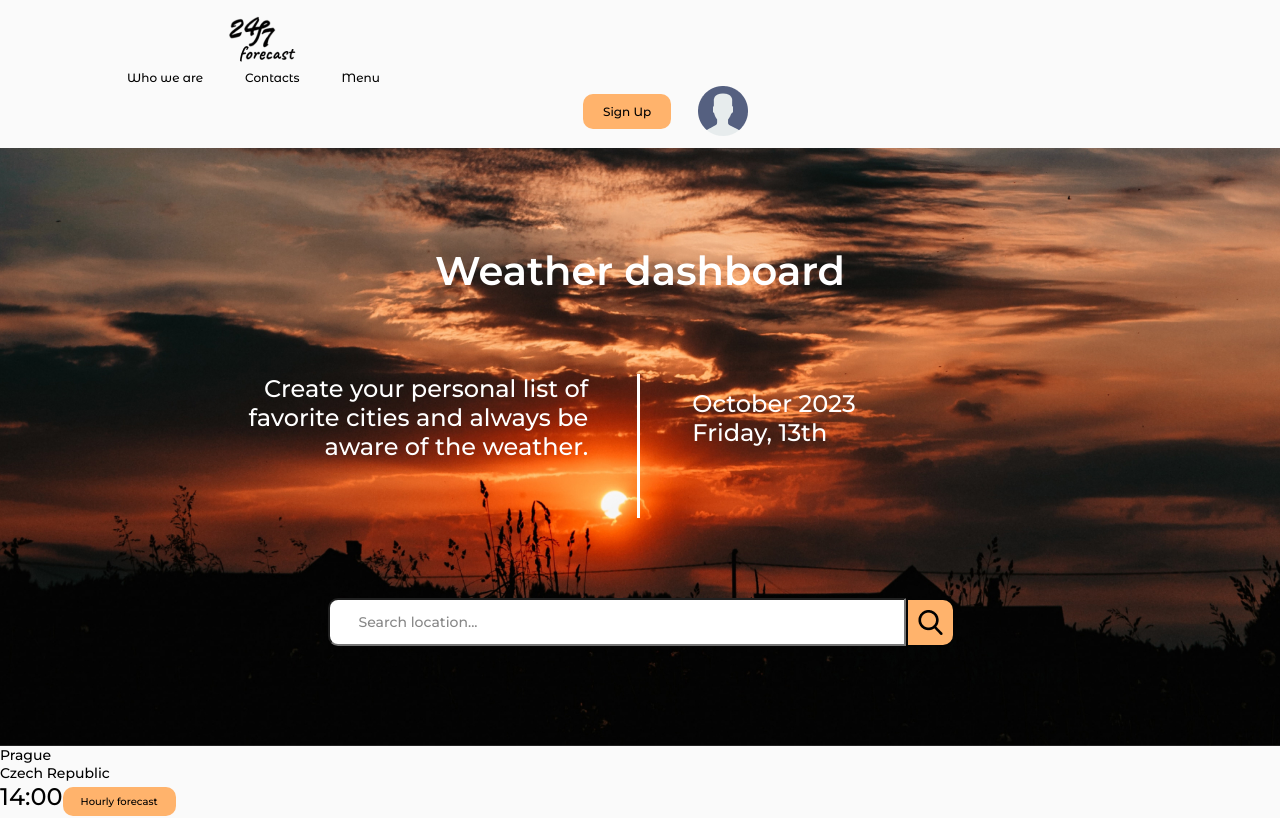
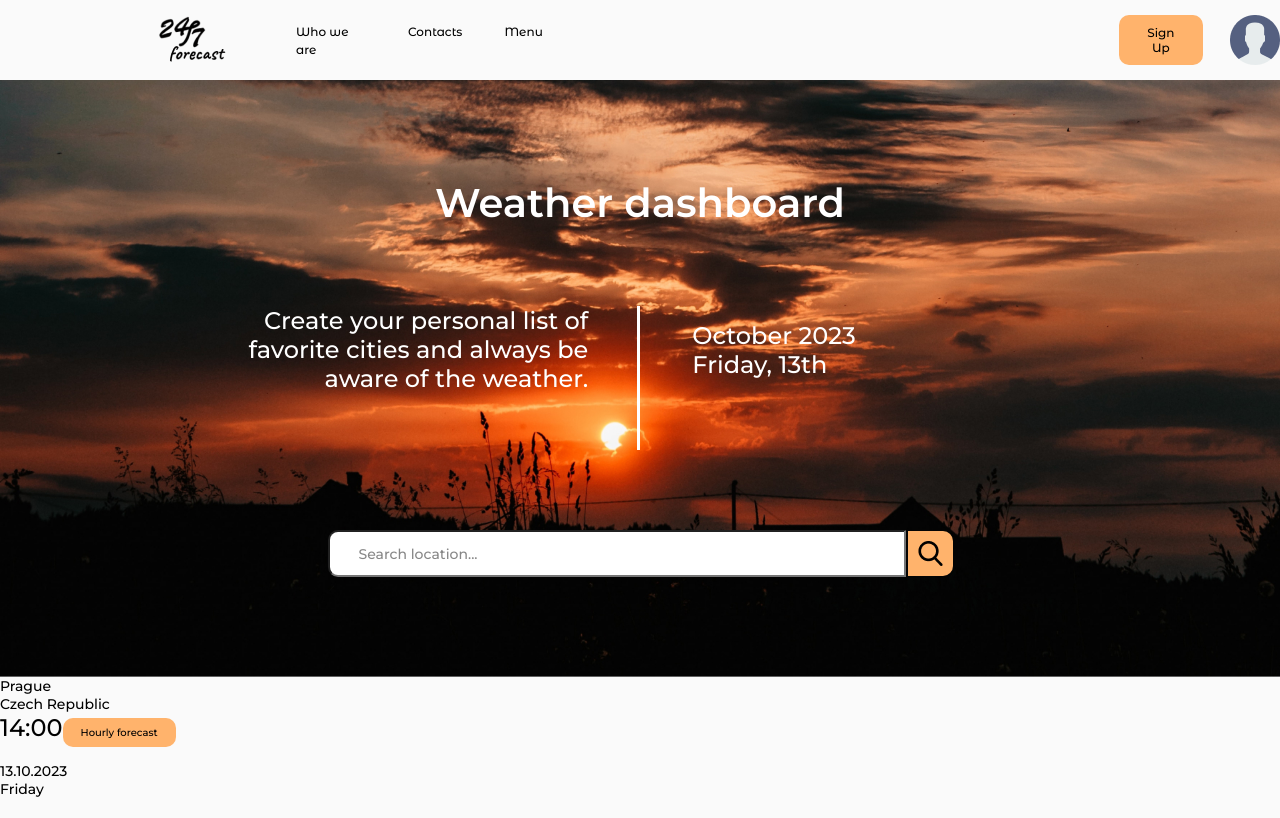
Before and after one commit to 0qsenxx/weather, a React (Create React App) app: page / in a window 1280 px wide. Shown: the top 818 px of the page. Built offline with nearby package versions, Linux system fonts and the light colour scheme.

Commit message:
header-adaptive-v1

```diff
--- a/src/components/Header/Header.jsx
+++ b/src/components/Header/Header.jsx
@@ -1,18 +1,98 @@
 import css from './Header.module.scss';
 import { useState } from 'react';
+import logo from "./logo.png";
+import user from "./user.png";
+
+// console.log(window.style.width);
 
 const Header = () => {
   const [isOpen, setOpen] = useState(false);
+  const [isOpenBurger, setOpenBurger] = useState(false);
 
   function isOpenModal() {
     setOpen(!isOpen);
-  }
+    // if (e.key === "Escape") {
+    //   document.addEventListener("keydown", setOpen(!isOpen));
+    // }
+  };
+
+  function isOpenClickModal(e) {
+    // setOpen(!isOpen);
+    if (e.key === "Escape") {
+      setOpen(!isOpen);
+    }
+  };
+
+  document.addEventListener("keydown", isOpenClickModal);
+
+  function isOpenBurgerF() {
+    setOpenBurger(!isOpenBurger);
+  };
 
   return (
     <>
       <header className={css.header}>
-        <div className="container">
-          <div className={css.header__logo}></div>
+        <div className={css.container}>
+          <div className={css.header__logo}>
+            <img src={logo} />
+          </div>
+
+
+          <button type='button' className={css.header__burgerBtn} onClick={isOpenBurgerF}>Menu
+            {isOpenBurger ?
+              <svg xmlns="http://www.w3.org/2000/svg" width="7" height="10" viewBox="0 0 7 10" fill="none" className={css.header__burgerSvg}>
+                <path d="M1.24219 9.24268L5.48483 5.00004L1.24219 0.757395" stroke="black" stroke-linecap="round" />
+              </svg>
+
+              :
+              <svg xmlns="http://www.w3.org/2000/svg" width="10" height="6" viewBox="0 0 10 6" fill="none" className={css.header__burgerSvg}>
+                <path d="M1 1L5.24264 5.24264L9.48528 1" stroke="black" stroke-linecap="round" />
+              </svg>
+
+            }
+          </button>
+
+
+
+
+          {isOpenBurger ?
+             <div className={css.burger}>
+             <ul className={css.header__navList}>
+               <li className={css.header__navItem}>
+                 <a className={css.header__navPage}>Who we are</a>
+               </li>
+               <li className={css.header__navItem}>
+                 <a className={css.header__navPage}>Contacts</a>
+               </li>
+               <li className={css.header__navItem}>
+                 <a className={css.header__navPage}>Menu</a>
+               </li>
+             </ul>
+             <div className={css.burger__signup}>
+               <button
+                 type="button"
+                 className={css.signup__button}
+                 onClick={isOpenModal}
+               >
+                 Sign Up
+               </button>
+               <div className={css.signup__user}>
+                 <img src={user} />
+               </div>
+             </div>
+           </div>
+
+            :
+            console.log("hide")
+
+          }
+
+
+
+
+
+
+
           <nav className={css.header__nav}>
             <ul className={css.header__navList}>
               <li className={css.header__navItem}>
@@ -26,6 +106,8 @@ const Header = () => {
               </li>
             </ul>
           </nav>
+
+
           <div className={css.header__signup}>
             <button
               type="button"
@@ -34,14 +116,16 @@ const Header = () => {
             >
               Sign Up
             </button>
-            <div className={css.signup__user}></div>
+            <div className={css.signup__user}>
+              <img src={user} />
+            </div>
           </div>
         </div>
       </header>
 
       {isOpen ? (
-        <div className={css.backdrop}>
-          <form className={css.modal}>
+        <div className={css.backdrop} >
+          <form className={css.modal} >
             <h2 className={css.modal__title}>Sign up</h2>
             <ul className={css.modal__list}>
               <li className={css.modal__item}>
--- a/src/components/Header/Header.module.scss
+++ b/src/components/Header/Header.module.scss
@@ -1,80 +1,207 @@
 .header {
+  padding-top: 14px;
+  padding-bottom: 14px;
+
+  @media (min-width: 654px) {
+    padding-top: 17px;
+    padding-bottom: 17px;
+  }
+
+  @media (min-width: 1170px) {
     padding-top: 12px;
     padding-bottom: 12px;
+  }
+
+  // @media (min-width: 654px) {
+
+  // }
+
+  // @media (min-width: 1170px) {
+
+  // }
+
+}
+
+.header__burgerBtn {
+  align-items: center;
+  margin-left: 215px;
+  color: #000;
+  font-family: "Montserrat Alternates";
+  font-size: 10px;
+  font-style: normal;
+  font-weight: 500;
+  line-height: normal;
+  border: none;
+  background-color: transparent;
+  margin-right: 5px;
+
+  @media (min-width: 654px) {
+    display: none;
+  }
+
+
+}
+
+
+.header__burgerSvg {
+  width: 12px;
+  height: 12px;
+  stroke-width: 1px;
+  margin-left: 5px;
+
+}
+
+
+
+
+
+
+
+
+.header .container {
   display: flex;
   align-items: center;
 }
 
 .header__nav {
+  display: none;
+
+  @media (min-width: 654px) {
+    display: block;
     margin-left: 5%;
+  }
+
+  @media (min-width: 1170px) {}
+
   /* margin-right: 75%; */
 }
 
 .header__logo {
+  margin-left: 50px;
+  flex-shrink: 0;
+  width: 34px;
+  height: 22px;
+
+  @media (min-width: 654px) {
+    margin-left: 20px;
+    width: 54px;
+    height: 36px;
+  }
+
+  @media (min-width: 1170px) {
     margin-left: 150px;
     width: 82px;
     height: 56px;
-  flex-shrink: 0;
-  background: url(./logo.png);
+  }
+
+
+  // background: url(./logo.png);
 }
 
 .header__navList {
-  list-style: none;
+
+
+  @media (min-width: 654px) {
+    gap: 45px;
     display: flex;
+
+  }
+
+  @media (min-width: 1170px) {
     gap: 42px;
+  }
 }
 
 .header__navPage {
+
+
+  @media (min-width: 654px) {
     color: #000;
     font-family: 'Montserrat Alternates';
-  font-size: 12px;
+    font-size: 10px;
     font-style: normal;
     font-weight: 500;
     line-height: normal;
   }
 
+  @media (min-width: 1170px) {
+    font-size: 12px;
+    font-weight: 500;
+  }
+}
+
 .header__signup {
+  display: none;
+
+  @media (min-width: 654px) {
     gap: 27px;
     display: flex;
     align-items: center;
+    margin-left: 153px;
+  }
+
+  @media (min-width: 1170px) {
     margin-left: 45%;
+  }
 }
 
 .signup__button {
   /* display: inline-flex; */
-  padding: 10px 20px;
+
+
+  @media (min-width: 654px) {
+    padding: 8px 16px;
     justify-content: center;
     align-items: center;
-  gap: 10px;
+    // gap: 10px;
     border-radius: 10px;
     background: #ffb36c;
     border: none;
 
     color: #000;
     font-family: 'Montserrat Alternates';
-  font-size: 12px;
+    font-size: 10px;
     font-style: normal;
     font-weight: 500;
     line-height: normal;
+  }
+
+  @media (min-width: 1170px) {
+    font-size: 12px;
+    padding: 10px 20px;
+  }
 }
 
 .signup__user {
   width: 50px;
   height: 50px;
   flex-shrink: 0;
-  background: url(./user.png);
+
+  @media (min-width: 654px) {
+    width: 40px;
+    height: 40px;
+  }
+
+  @media (min-width: 1170px) {
+    width: 50px;
+    height: 50px;
+  }
+
+  // background: url(./user.png);
 }
 
 .backdrop {
   top: 0;
   position: absolute;
-  z-index: 999;
+  z-index: 99;
   width: 100%;
   height: 100%;
   background-color: rgb(0, 0, 0, 0.5);
+
 }
 
 .modal {
+  z-index: 100;
   top: 50%;
   left: 50%;
   position: absolute;
@@ -108,6 +235,8 @@
 }
 
 .modal__text {
+  margin-top: 15px;
+  margin-bottom: 15px;
   color: #000;
   font-family: Montserrat;
   font-size: 14px;
@@ -117,7 +246,7 @@
 }
 
 .modal__input {
-  width: 400px;
+  width: 440px;
   height: 50px;
   flex-shrink: 0;
   border-radius: 10px;
```
Lines whose indentation alone changed are shown as unchanged.
